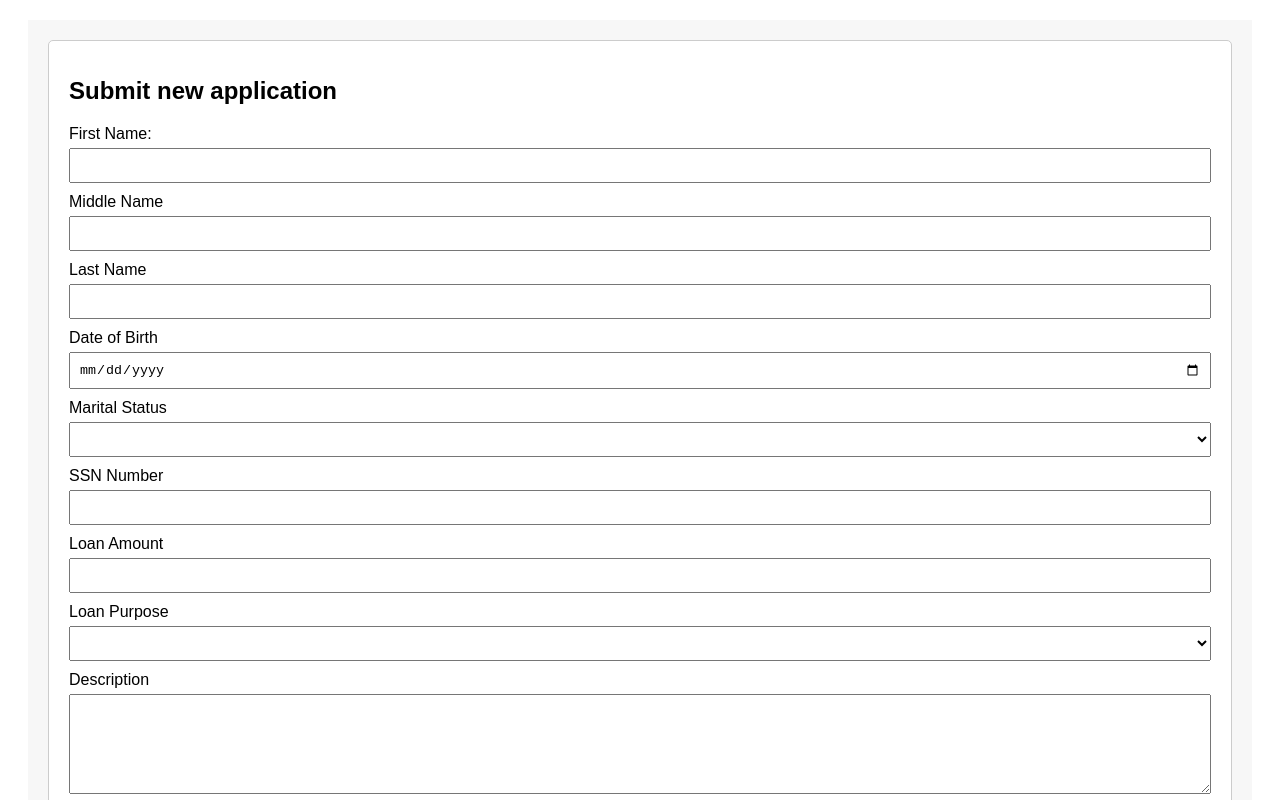
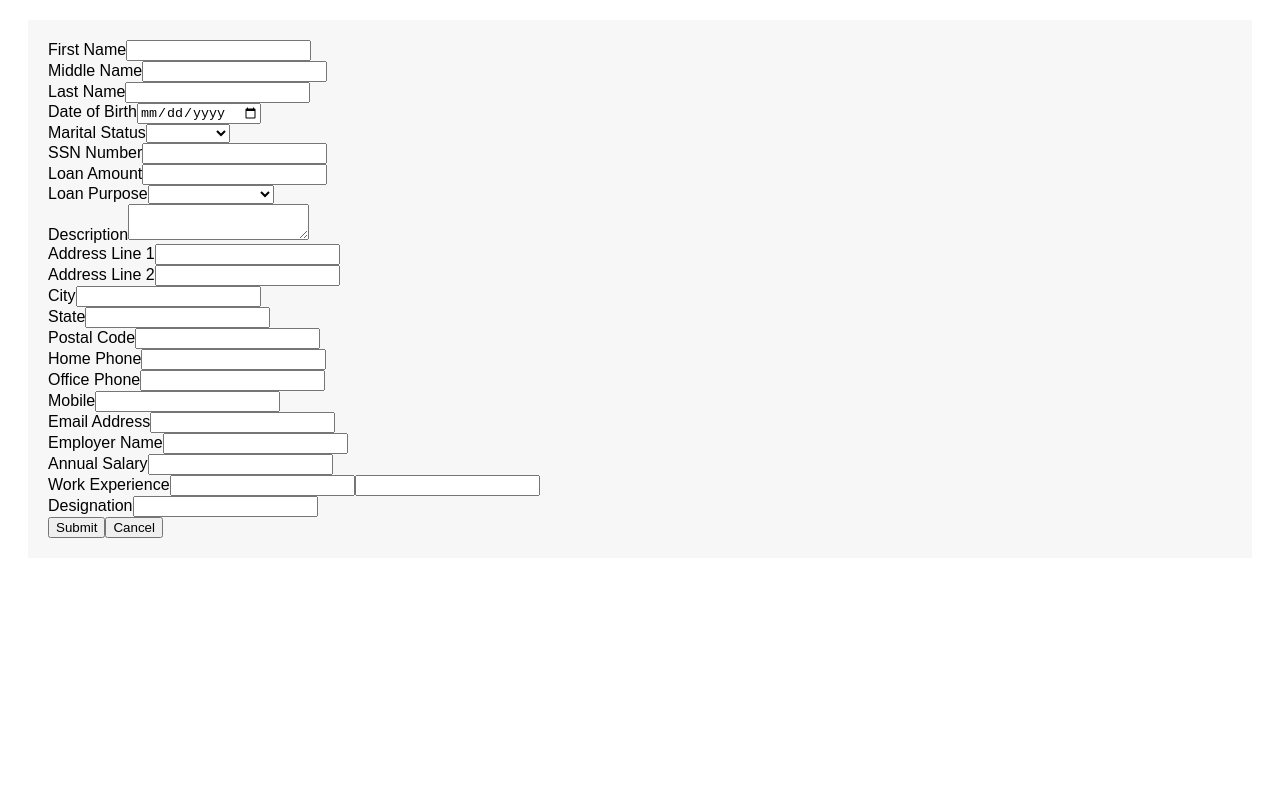
Before and after one commit to kriti-ss03/Loan-Processing-System-frontend, an Angular app in the folder loan-processing-system/: page /submitloan in a window 1280 px wide. Shown: the top 800 px of the page. Built offline with nearby package versions, Linux system fonts and the light colour scheme.

Commit message:
validators added

```diff
--- a/loan-processing-system/src/app/submitloan/submitloan.component.html
+++ b/loan-processing-system/src/app/submitloan/submitloan.component.html
@@ -3,57 +3,25 @@
 }
 @else{
 
-    <!-- <form [formGroup]="applicationForm" (ngSubmit)="submitForm()">
-        <div>
-          <label for="firstName">First Name:</label>
-          <input id="firstName" formControlName="firstName">
-          <div *ngIf="applicationForm.get('firstName')?.invalid && (applicationForm.get('firstName')?.dirty || applicationForm.get('firstName')?.touched)">
-            <small *ngIf="applicationForm.get('firstName')?.errors?.['required']">First Name is required.</small>
-          </div>
-        </div>
-
-        <div>
-          <label for="lastName">Last Name:</label>
-          <input id="lastName" formControlName="lastName">
-          <div *ngIf="applicationForm.get('lastName')?.invalid && (applicationForm.get('lastName')?.dirty || applicationForm.get('lastName')?.touched)">
-            <small *ngIf="applicationForm.get('lastName')?.errors?.['required']">Last Name is required.</small>
-          </div>
-        </div>
-
-        <div>
-          <label for="email">Email:</label>
-          <input id="email" formControlName="email">
-          <div *ngIf="applicationForm.get('email')?.invalid && (applicationForm.get('email')?.dirty || applicationForm.get('email')?.touched)">
-            <small *ngIf="applicationForm.get('email')?.errors?.['required']">Email is required.</small>
-            <small *ngIf="applicationForm.get('email')?.errors?.['email']">Enter a valid email address.</small>
-          </div>
-        </div>
-
-        <button type="submit" [disabled]="applicationForm.invalid">Submit</button>
-       -->
-        <!-- Display success or error messages -->
-        <!-- <div *ngIf="successMessage" class="success-message">{{ successMessage }}</div>
-        <div *ngIf="errorMessage" class="error-message">{{ errorMessage }}</div>
-      </form> -->
 
 
 
 
-
-    <body>
-        <form [formGroup]="applicationForm" (ngSubmit)="submitForm()" class="loan-form" method="dialog">
-            <h1>Submit new application</h1>
+    <!-- <body> -->
+        <!-- <form [formGroup]="applicationForm" (ngSubmit)="submitForm()" class="loan-form" method="dialog">
+            <h1>Submit new application</h1> -->
 
             <!-- <label for="firstName">First Name</label>
             <input type="text" id="firstName" formControlName="firstName"> -->
-            <div>
+            <!-- <div>
                 <label for="firstName">First Name:</label>
                 <input id="firstName" formControlName="firstName">
                 <div *ngIf="applicationForm.get('firstName')?.invalid && (applicationForm.get('firstName')?.dirty || applicationForm.get('firstName')?.touched)">
                   <small *ngIf="applicationForm.get('firstName')?.errors?.['required']">First Name is required.</small>
                 </div>
-            </div>
-
+            </div> -->
+            <!-- <div *ngIf="applicationForm.get('firstName')?.length>255 && (applicationForm.get('firstName')?.dirty || applicationForm.get('firstName')?.touched)"></div> -->
+<!--
             <label for="middleName">Middle Name</label>
             <input type="text" id="middleName" formControlName="middleName">
 
@@ -161,29 +129,134 @@
                 <button type="submit" (click)="OnSubmit()">Submit</button>
                 <button type="button" [routerLink]="['']" >Cancel</button>
 
-            </div>
+            </div> -->
              <!-- Display success or error messages -->
-         <div *ngIf="successMessage" class="success-message">{{ successMessage }}</div>
+         <!-- <div *ngIf="successMessage" class="success-message">{{ successMessage }}</div>
         <div *ngIf="errorMessage" class="error-message">{{ errorMessage }}</div>
         </form>
+    </body> -->
+
+    <body>
+      <form [formGroup]="applicationForm" (ngSubmit)="submitForm()">
+        <div>
+          <label for="firstName">First Name</label>
+          <input id="firstName" formControlName="firstName">
+        </div>
+        <div>
+          <label for="middleName">Middle Name</label>
+          <input id="middleName" formControlName="middleName">
+        </div>
+        <div>
+          <label for="lastName">Last Name</label>
+          <input id="lastName" formControlName="lastName">
+        </div>
+        <div>
+          <label for="dateOfBirth">Date of Birth</label>
+          <input id="dateOfBirth" type="date" formControlName="dateOfBirth">
+        </div>
+        <div>
+          <label for="maritalStatus">Marital Status</label>
+          <select id="maritalStatus" formControlName="maritalStatus">
+            <option value="Single">Single</option>
+            <option value="Married">Married</option>
+            <option value="Separated">Separated</option>
+            <option value="Divorced">Divorced</option>
+            <option value="Widowed">Widowed</option>
+          </select>
+        </div>
+        <div>
+          <label for="ssnNumber">SSN Number</label>
+          <input id="ssnNumber" formControlName="ssnNumber">
+        </div>
+        <div>
+          <label for="loanAmount">Loan Amount</label>
+          <input id="loanAmount" type="number" formControlName="loanAmount">
+        </div>
+        <div>
+          <label for="loanPurpose">Loan Purpose</label>
+          <select id="loanPurpose" formControlName="loanPurpose">
+            <option value="Debt">Debt</option>
+            <option value="Educational Loan">Educational Loan</option>
+            <option value="Personal Loan">Personal Loan</option>
+            <option value="Home Loan">Home Loan</option>
+          </select>
+        </div>
+        <div>
+          <label for="description">Description</label>
+          <textarea id="description" formControlName="description"></textarea>
+        </div>
+        <div>
+          <label for="addressLine1">Address Line 1</label>
+          <input id="addressLine1" formControlName="addressLine1">
+        </div>
+        <div>
+          <label for="addressLine2">Address Line 2</label>
+          <input id="addressLine2" formControlName="addressLine2">
+        </div>
+        <div>
+          <label for="city">City</label>
+          <input id="city" formControlName="city">
+        </div>
+        <div>
+          <label for="state">State</label>
+          <input id="state" formControlName="state">
+        </div>
+        <div>
+          <label for="postalCode">Postal Code</label>
+          <input id="postalCode" formControlName="postalCode">
+        </div>
+        <div>
+          <label for="homePhone">Home Phone</label>
+          <input id="homePhone" formControlName="homePhone">
+        </div>
+        <div>
+          <label for="officePhone">Office Phone</label>
+          <input id="officePhone" formControlName="officePhone">
+        </div>
+        <div>
+          <label for="mobile">Mobile</label>
+          <input id="mobile" formControlName="mobile">
+        </div>
+        <div>
+          <label for="emailAddress">Email Address</label>
+          <input id="emailAddress" formControlName="emailAddress">
+        </div>
+        <div>
+          <label for="employerName">Employer Name</label>
+          <input id="employerName" formControlName="employerName">
+        </div>
+        <div>
+          <label for="annualSalary">Annual Salary</label>
+          <input id="annualSalary" type="number" formControlName="annualSalary">
+        </div>
+        <div>
+          <label for="workExperience">Work Experience</label>
+          <input id="workExperienceYears" type="number" formControlName="workExperienceYears">
+          <input id="workExperienceMonths" type="number" formControlName="workExperienceMonths">
+        </div>
+        <div>
+          <label for="designation">Designation</label>
+          <input id="designation" formControlName="designation">
+        </div>
+        <div class="buttons">
+          <button type="submit" (click)="OnSubmit()">Submit</button>
+          <button type="button" [routerLink]="['']" >Cancel</button>
+        </div>
+       <!-- Display success or error messages -->
+        <!-- <div *ngIf="successMessage" class="success-message">{{ successMessage }}</div>
+        <div *ngIf="errorMessage" class="error-message">{{ errorMessage }}</div> -->
+        <div *ngIf="formErrors.length > 0" class="error">
+          <ul>
+            <li *ngFor="let error of formErrors">
+              {{ error | titlecase }} is required or invalid.
+            </li>
+          </ul>
+        </div>
+      </form>
+
     </body>
 
 
 
 
-
-    <!-- <form [formGroup]="applicationForm" (ngSubmit)="submitForm()" method="dialog"> -->
-        <!-- this comeplete section is to check the validity of the details that are filled by the user -->
-        <!-- <div class="invalid-feedback">
-          <div *ngIf="f.formControlName.errors['required']">Name is required</div>
-        </div>
-
-        <div *ngIf="submitted && f.email.invalid" class="invalid-feedback">
-          <div *ngIf="f.email.errors['required']">Email is required</div>
-          <div *ngIf="f.email.errors['email']">Invalid email format</div>
-        </div> -->
-
-        <!-- <button type="submit"  (click)="OnSubmit()" >Submit</button>
-        <button type="button" [routerLink]="['']" >Cancel</button>
-      </form> -->
 }
--- a/loan-processing-system/src/app/submitloan/submitloan.component.ts
+++ b/loan-processing-system/src/app/submitloan/submitloan.component.ts
@@ -36,7 +36,7 @@ export class SubmitloanComponent implements OnInit {
   applicationForm!: FormGroup;
   successMessage: string | null = null;
   errorMessage: string | null = null;
-
+  formErrors: string[] = [];
 
   constructor(
     private fb: FormBuilder,
@@ -47,41 +47,34 @@ export class SubmitloanComponent implements OnInit {
     this.applicationForm = this.fb.group({
       // by adding these validators here, we can make sure that user has to put the data inside the field
       //  and then after that if we want to put the check on it we can add the conditional statements in the html file
-      firstName: ['', Validators.required],
-       lastName: ['', Validators.required],
-      // email: ['', [Validators.required, Validators.email]]
-      //firstName:'',
-      middleName:'',
-   //   lastName:'',
-      dob:'',
-      maritalStatus:'',
-      ssn:'',
-      loanAmount:'',
-      loanPurpose:'',
-      description:'',
-      addressLine1:'',
-      addressLine2:'',
-      city:'',
-      state:'',
-      postalCode:'',
-      homePhone:'',
-      officePhone:'',
-      mobile:'',
-      email:'',
-      employerName:'',
-      annualSalary:'',
-      workExperienceYear:'',
-      workExperienceMonth:'',
-      designation:'',
-      employerAddressLine1:'',
-      employerAddressLine2:'',
-      employerCity:'',
-      employerState:'',
-      employerPostalCode:'',
+      firstName: ['', [Validators.required, Validators.maxLength(255)]],
+      middleName: ['', Validators.maxLength(255)],
+      lastName: ['', [Validators.required, Validators.maxLength(255)]],
+      dateOfBirth: ['', Validators.required],
+      maritalStatus: ['', Validators.required],
+      ssnNumber: ['', Validators.required],
+      loanAmount: ['', [Validators.required, Validators.pattern('^[0-9]*$')]],
+      loanPurpose: ['', Validators.required],
+      description: [''],
+      addressLine1: ['', [Validators.required, Validators.maxLength(255)]],
+      addressLine2: ['', Validators.maxLength(255)],
+      city: ['', [Validators.required, Validators.maxLength(255)]],
+      state: ['', [Validators.required, Validators.maxLength(255)]],
+      postalCode: ['', [Validators.required, Validators.pattern('^[0-9]{5}$')]],
+      homePhone: ['', [Validators.required, Validators.pattern('^[0-9]{10}$')]],
+      officePhone: ['', [Validators.pattern('^[0-9]{10}$')]],
+      mobile: ['', [Validators.required, Validators.pattern('^[0-9]{10}$')]],
+      emailAddress: ['', [Validators.required, Validators.email]],
+      employerName: ['', Validators.required],
+      annualSalary: ['', Validators.required],
+      workExperienceYears: ['', Validators.required],
+      workExperienceMonths: ['', Validators.required],
+      designation: ['', Validators.required]
     });
   }
 
   submitForm() {
+    this.formErrors = [];
     if (this.applicationForm.valid) {
       const applicationData: ApplicationData = this.applicationForm.value;
       console.log(applicationData)
@@ -102,8 +95,15 @@ export class SubmitloanComponent implements OnInit {
         );
     }
     else {
-      this.errorMessage = 'Please fill out all required fields correctly.';
-      this.successMessage = null;
+      this.displayErrors();
     }
   }
+  displayErrors() {
+    for (const control in this.applicationForm.controls) {
+      if (this.applicationForm.controls[control].invalid) {
+        this.formErrors.push(control);
+      }
+    }
+  }
+
 }
```
